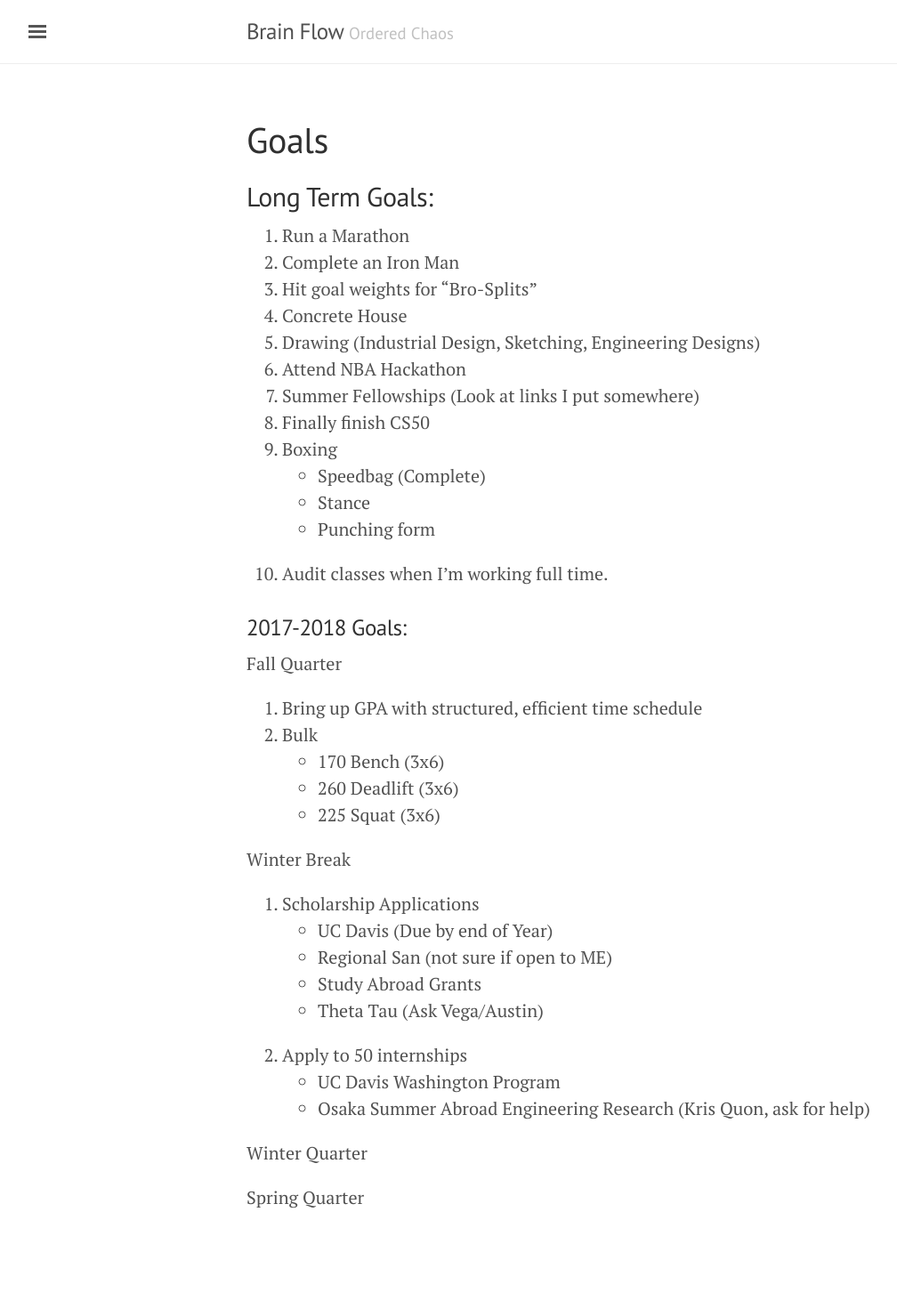
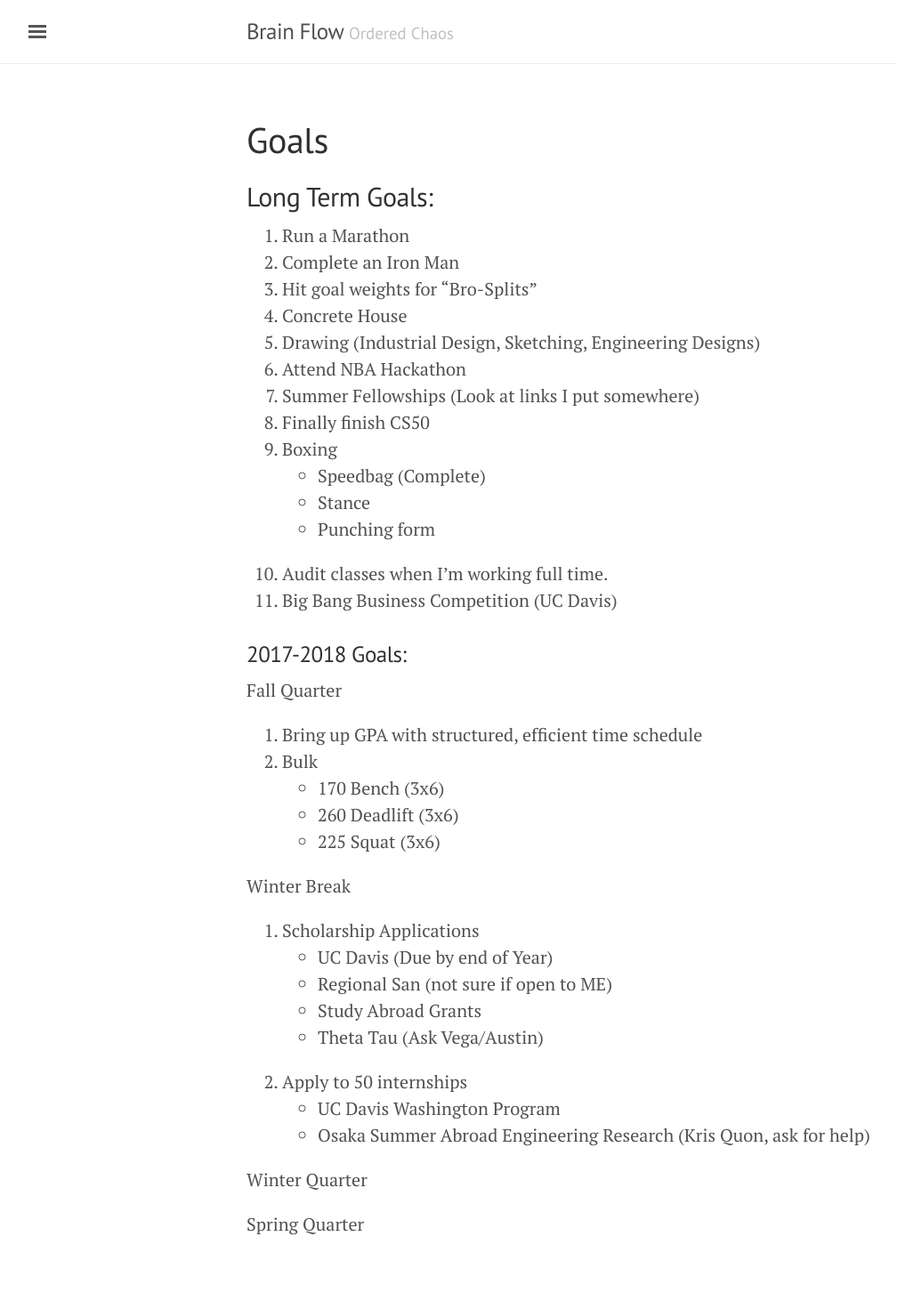
Before and after one commit to bjchia/bjchia.github.io, a Jekyll site: the page built from goals.md, in a window 1280 px wide. Shown: the whole page at 89% size, without its empty margins (3-1011 px from the left). Built offline with Jekyll 4.4.1, drawn with Linux system fonts in a browser that asks for light colours; before the commit the page ends 1441 px from its top, so only the background shows below that.

Commit message:
Update goals.md

```diff
--- a/goals.md
+++ b/goals.md
@@ -19,6 +19,7 @@ title: Goals
 	- Stance
 	- Punching form
 10. Audit classes when I'm working full time.
+11. Big Bang Business Competition (UC Davis)
 
 ### 2017-2018 Goals:
 Fall Quarter
```
